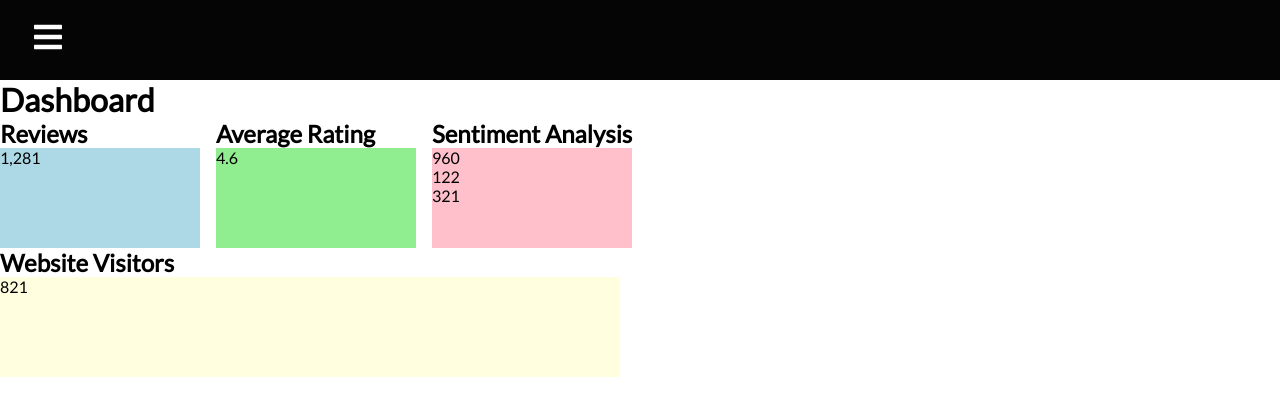
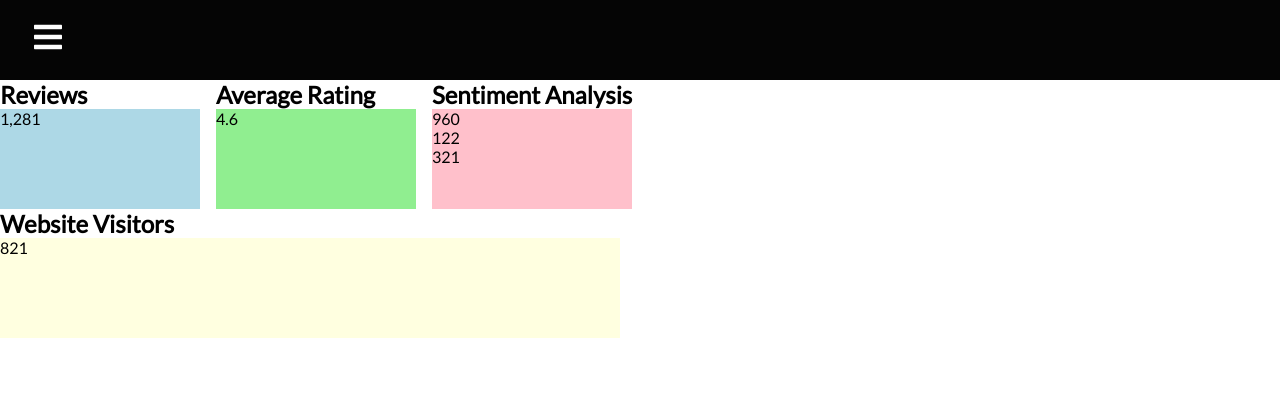
Before and after one commit to connorb023/dashboard, a React (Create React App) app: page / in a window 1280 px wide. Shown: the top 416 px of the page. Built offline with nearby package versions, Linux system fonts and the light colour scheme.

Commit message:
last edit

```diff
--- a/src/pages/Home.js
+++ b/src/pages/Home.js
@@ -3,7 +3,6 @@ import React from 'react';
 const Dashboard = () => {
   return (
     <div>
-      <h1>Dashboard</h1>
       <div style={{ display: 'flex', alignItems: 'center' }}>
         <div style={{ marginRight: '1rem' }}>
           <h2>Reviews</h2>
```
